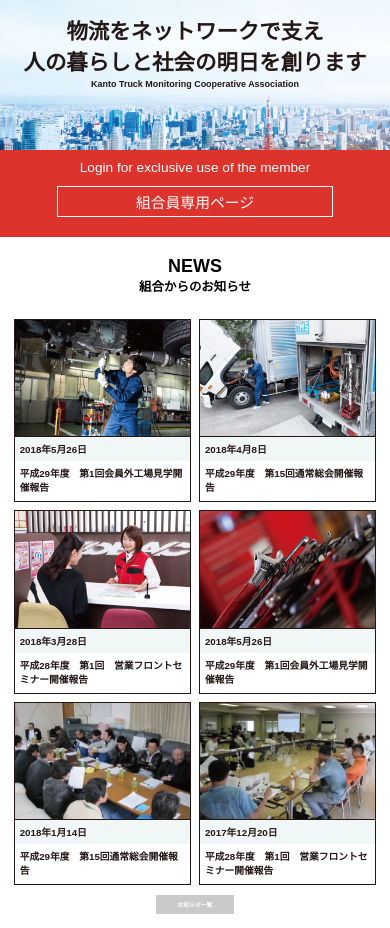
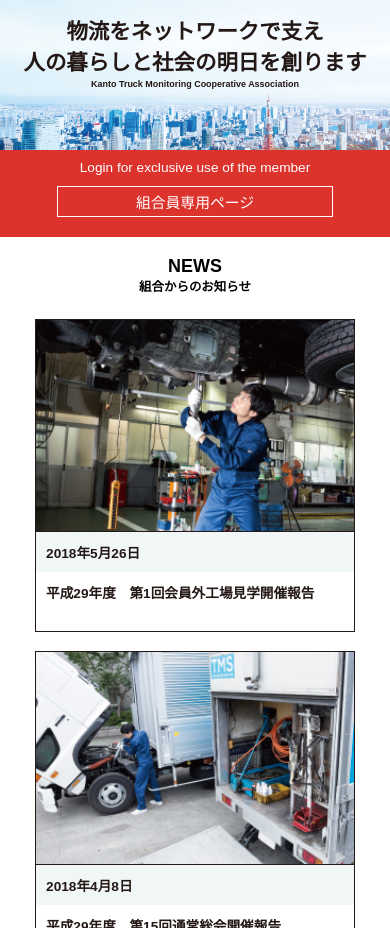
Before and after one commit to satthu565/TMS-Project, a website: page app/index.html in a window 390 px wide. Shown: the part 56-984 px from the top of the page. Drawn offline with Linux system fonts and the light colour scheme; files whose address does not match are found by name.

Commit message:
Fix news for mobile

```diff
--- a/app/less/ressponsive.less
+++ b/app/less/ressponsive.less
@@ -266,7 +266,7 @@
     min-height: unset;
   }
   #news .news-button a {
-    font-size: 1.5vw;
+    font-size: 2.0vw;
     display: table-cell;
     vertical-align: middle;
   }
@@ -564,7 +564,7 @@
   #news .wrap-news-item .item .inner .wrap-item-title .item-title,
   #news .wrap-news-item .item a .inner .item-date{
     font-size: 2.5vw;
-    padding: 5px;
+    padding: 10px;
   }
   #news .wrap-news-item .item a .inner .wrap-item-title{
     min-height: 40px;
@@ -608,6 +608,26 @@
   header .top-header .logo a{
     width: 105%;
   }
+  #news .wrap-news-item .item{
+    width: 100%;
+  }
+  #news .wrap-news-item{
+    padding: 0 8vw;
+  }
+  #news .wrap-news-item .item .inner .wrap-item-title .item-title, #news .wrap-news-item .item a .inner .item-date{
+    font-size: 3.5vw;
+  }
+  #news .wrap-news-item .item a .inner .wrap-item-title{
+    min-height: 15vw;
+  }
+  #news .wrap-news-item .item{
+    padding-bottom: 4vw;
+  }
+  #news .news-button a{
+    padding: 5px 4vw;
+    min-width: 45vw;
+    font-size: 3.5vw;
+  }
 }
 @media only screen and (max-width: 320px) {
   nav.main-menu li {
@@ -628,4 +648,11 @@
   header .top-header .logo a{
     width: 110%;
   }
+  #news .wrap-news-item .item .inner .wrap-item-title .item-title,
+  #news .wrap-news-item .item a .inner .item-date{
+    font-size: 4.5vw;
+  }
+  #news .wrap-news-item .item a .inner .wrap-item-title{
+    min-height: 20vw;
+  }
 }
```
Also changed, not shown: app/css/ressponsive.css.
